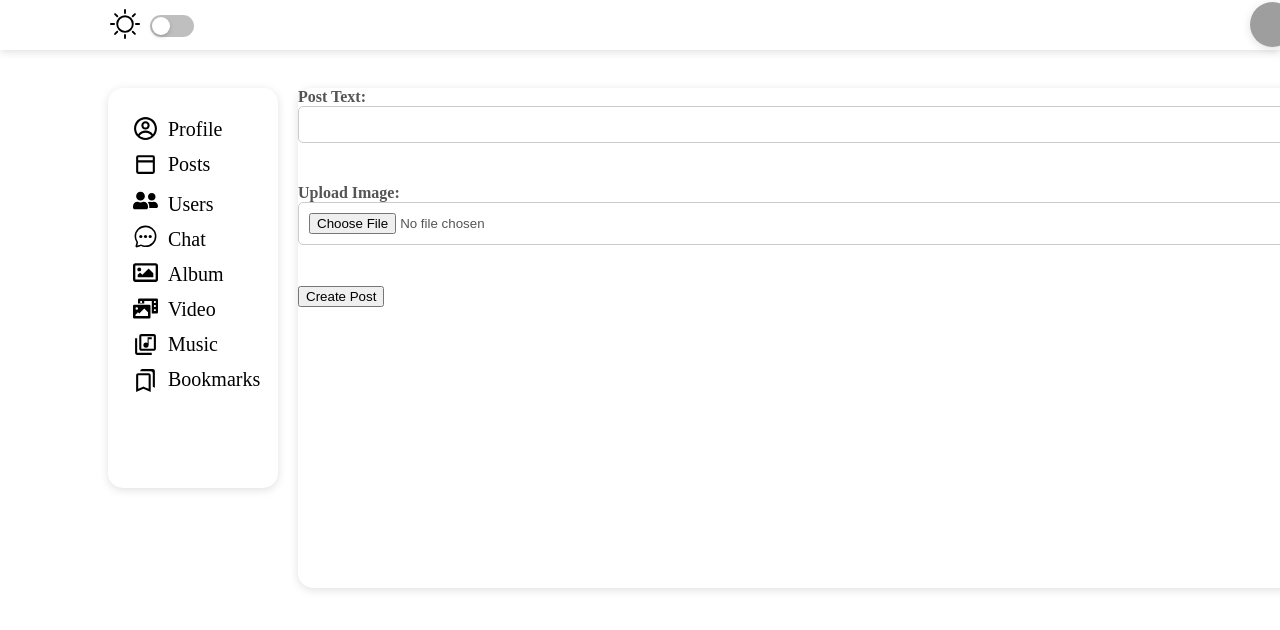
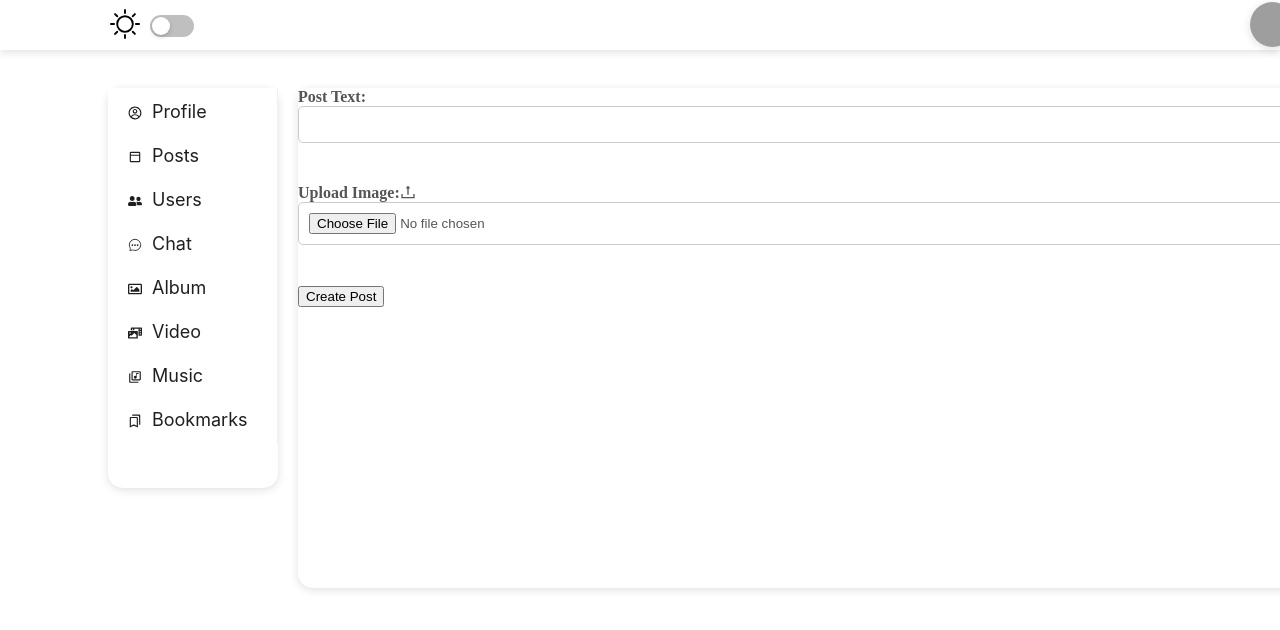
Before and after one commit to bibasss/media, a React (Vite) app in the folder TypeScript/: page /create_post in a window 1280 px wide. Shown: the top 630 px of the page. Built offline with nearby package versions, Linux system fonts and the light colour scheme; sample sign-in values are in the browser's storage; grey boxes are pictures that could not be loaded.

Commit message:
Перезаписан проект TypeScript

```diff
--- a/TypeScript/src/App.tsx
+++ b/TypeScript/src/App.tsx
@@ -12,7 +12,10 @@ import Register from './Componets/Auth/Register/Register.tsx'
 import CreatePost from './Componets/LOGIC/CreatePost.tsx'
 import Chat from './Componets/LOGIC/OpenChat/Chat.tsx'
 import CheckProfile from './Componets/LOGIC/CheckProfile/CheckProfile.tsx'
+import EditProfile from "./Componets/Profile/EditProfile.tsx";
 export const VITE_API_URL = `https://media-vcft.onrender.com`;
+export const citiesKazahstan = ["Astana", "Almaty", "Shymkent", "Qaraghandy", "Öskemen", "Aqtöbe", "Taraz", "Semey", "Pavlodar", "Türkistan", "Qyzylorda", "Oral", "Qostanay", "Petropavl", "Temirtaū", "Aqtaū", "Kökshetaū"];
+
 // delete my project
 //bibasss-projects/media-akxg
 const Bookmarks = React.lazy(() => import("./Componets/LOGIC/LeviBlock/LeviBlockComponents/Bookmarks/Bookmarks.tsx"));
@@ -67,6 +70,14 @@ export default function App() {
         <ProtectedLayout>
             <CheckProfile />
         </ProtectedLayout>
+      ),
+    },
+    {
+      path: "/edit_profile/:id",
+      element: (
+          <ProtectedLayout>
+            <EditProfile />
+          </ProtectedLayout>
       ),
     },
     {
--- a/TypeScript/src/Componets/Auth/Register/Register.tsx
+++ b/TypeScript/src/Componets/Auth/Register/Register.tsx
@@ -4,7 +4,7 @@ import { useState } from "react";
 import "./Register.css";
 import toast, { Toaster } from 'react-hot-toast';
 import axios from 'axios'
-import {VITE_API_URL} from "../../../App.tsx";
+import {VITE_API_URL, citiesKazahstan} from "../../../App.tsx";
 
 
 export default function Register(){
@@ -15,7 +15,6 @@ export default function Register(){
   const [image, setImage] = useState<File | null>(null);
   const [password, setPassword] = useState('');
   const [confirmPassword, setConfirmPassword] = useState('');
-  const citiesKazahstan = ["Astana", "Almaty", "Shymkent", "Qaraghandy", "Öskemen", "Aqtöbe", "Taraz", "Semey", "Pavlodar", "Türkistan", "Qyzylorda", "Oral", "Qostanay", "Petropavl", "Temirtaū", "Aqtaū", "Kökshetaū"];
   const [loading, setLoading] = useState(false);
   // const VITE_API_URL= `https://media-vcft.onrender.com`;
 
--- a/TypeScript/src/Componets/LOGIC/CreatePost.tsx
+++ b/TypeScript/src/Componets/LOGIC/CreatePost.tsx
@@ -4,6 +4,7 @@ import { checkToken } from "./api.tsx";
 import axios from "axios";
 import { UsePostStore } from '../Store/usePostStore/usePostStore.ts'
 import {VITE_API_URL} from "../../App.tsx";
+import { UploadOutlined } from '@ant-design/icons';
 
 export default function CreatePost() {
   const navigate = useNavigate();
@@ -82,7 +83,11 @@ export default function CreatePost() {
 
         <label>
           Upload Image:
-          <input type="file" accept="image/*" onChange={(e) => setImage(e.target.files?.[0] || null)} />
+          <UploadOutlined />
+          <input type="file" accept="image/*" onChange={(e) => setImage(e.target.files?.[0] || null)}>
+          </input>
+
+
         </label>
 
         <br /> <br />
--- a/TypeScript/src/Componets/LOGIC/LeviBlock/leviblock.css
+++ b/TypeScript/src/Componets/LOGIC/LeviBlock/leviblock.css
@@ -8,92 +8,9 @@
     background-color: white;
 }
 
-.profile_levi{
-    position: absolute;
-    margin: 30px 60px;
-    font-size: 20px;
+.LeviBlock_ItemesSIze{
+    font-size: 18px;
 }
-
-
-.Home_levi{
-    position: absolute;
-    margin: 65px 60px;
-    font-size: 20px;
+.LeviBlock_ItemesSIze a{
+    font-size: 18px;
 }
-
-.Friends_levi{
-    position: absolute;
-    margin: 105px 60px;
-    font-size: 20px;
-}
-
-.Chat_levi{
-    position: absolute;
-    margin: 140px 60px;
-    font-size: 20px;
-}
-.Album-levi{
-    position: absolute;
-    margin: 175px 60px;
-    font-size: 20px;
-}
-.Video_levi{
-    position: absolute;
-    margin: 210px 60px;
-    font-size: 20px;
-}
-.Music_levi{
-    position: absolute;
-    margin: 245px 60px;
-    font-size: 20px;
-}
-.Book-levi{
-    position: absolute;
-    margin: 280px 60px;
-    font-size: 20px;
-}
-
-
-
-.profile_profile_ico{
-    position: absolute;
-    margin: 28px 25px;
-    font-size: 25px;
-}
-.profile_posts_ico{
-    position: absolute;
-    margin: 64px 25px;
-    font-size: 25px;
-}
-.profile_friends_ico{
-    position: absolute;
-    margin: 100px 25px;
-    font-size: 25px;
-}
-
-.profile_chat_ico{
-    position: absolute;
-    margin: 136px 25px;
-    font-size: 25px;
-}
-.profile_image_ico{
-    position: absolute;
-    margin: 172px 25px;
-    font-size: 25px;
-}
-.profile_vieos_ico{
-    position: absolute;
-    margin: 208px 25px;
-    font-size: 25px;
-}
-.profile_music_ico{
-    position: absolute;
-    margin: 244px 25px;
-    font-size: 25px;
-}
-
-.profile_bookmarks_ico{
-    position: absolute;
-    margin: 280px 25px;
-    font-size: 25px;
-}
--- a/TypeScript/src/Componets/LOGIC/LeviBlock/leviblock.tsx
+++ b/TypeScript/src/Componets/LOGIC/LeviBlock/leviblock.tsx
@@ -1,66 +1,42 @@
-import { NavLink } from 'react-router-dom'
+import { NavLink } from 'react-router-dom';
 import "./leviblock.css";
 import { CgProfile } from "react-icons/cg";
 import { BiDockTop } from "react-icons/bi";
 import { IoChatbubbleEllipsesOutline } from "react-icons/io5";
-import { FaRegImage, FaPhotoVideo, FaUserFriends} from "react-icons/fa";
-import { MdOutlineLibraryMusic, MdOutlineBookmarks} from "react-icons/md";
+import { FaRegImage, FaPhotoVideo, FaUserFriends } from "react-icons/fa";
+import { MdOutlineLibraryMusic, MdOutlineBookmarks } from "react-icons/md";
+import type { GetProp, MenuProps } from 'antd';
+import { Menu } from 'antd';
+import { ReactNode } from 'react';
 
+type MenuItem = GetProp<MenuProps, 'items'>[number];
 
-export default function LeviBlock () {
+const menuLinks: { key: string, label: string, path: string, icon: ReactNode }[] = [
+  { key: 'profile', label: 'Profile', path: '/profile', icon: <CgProfile /> },
+  { key: 'posts', label: 'Posts', path: '/', icon: <BiDockTop /> },
+  { key: 'friends', label: 'Users', path: '/friends', icon: <FaUserFriends /> },
+  { key: 'chats', label: 'Chat', path: '/chats', icon: <IoChatbubbleEllipsesOutline /> },
+  { key: 'album', label: 'Album', path: '/Music', icon: <FaRegImage /> },
+  { key: 'video', label: 'Video', path: '/Music', icon: <FaPhotoVideo /> },
+  { key: 'music', label: 'Music', path: '/Music', icon: <MdOutlineLibraryMusic /> },
+  { key: 'bookmarks', label: 'Bookmarks', path: '/bookmarks', icon: <MdOutlineBookmarks /> }
+];
 
+export default function LeviBlock() {
+  const items: MenuItem[] = menuLinks.map(link => ({
+    key: link.key,
+    label: <NavLink to={link.path}>{link.label}</NavLink>,
+    icon: <div className = "LeviBlock_ItemesSIze">{link.icon}</div>
+  }));
 
   return (
-    <>
       <div className="LeviBlock">
-
-        <div className="profile_profile_ico"><CgProfile /></div>
-        <div className="profile_levi">
-          <NavLink to={"/profile"}>Profile</NavLink>
-        </div>
-
-        <div className="profile_posts_ico"><BiDockTop /></div>
-        <div className="Home_levi">
-          <NavLink to={"/"}>Posts</NavLink>
-        </div>
-
-        <div className="profile_friends_ico"><FaUserFriends /></div>
-        <div className="Friends_levi">
-          <NavLink to={"/friends"}>Users</NavLink>
-        </div>
-
-        <div className="profile_chat_ico"><IoChatbubbleEllipsesOutline /></div>
-        <div className="Chat_levi">
-          <NavLink to={"/chats"}>Chat</NavLink>
-        </div>
-
-        <div className="profile_image_ico"><FaRegImage /></div>
-        <div className="Album-levi">
-          <NavLink to={"/"}>Album</NavLink>
-        </div>
-
-        <div className="profile_vieos_ico"><FaPhotoVideo /></div>
-        <div className="Video_levi">
-          <NavLink to={"/"}>Video</NavLink>
-        </div>
-
-        <div className="profile_music_ico"><MdOutlineLibraryMusic /></div>
-        <div className="Music_levi">
-          <NavLink to={"/Music"}>Music</NavLink>
-        </div>
-
-        <div className="profile_bookmarks_ico"><MdOutlineBookmarks /></div>
-        <div className="Book-levi">
-          <NavLink to={"/bookmarks"}>Bookmarks</NavLink>
-        </div>
-
-        <div className="profile_bookmarks_ico"></div>
-        <div className="Book-levi">
-          <NavLink to={"/"}></NavLink>
-        </div>
-
-
+        <Menu
+            className = "LeviBlock_ItemesSIze"
+            style={{ width: 170}}
+            mode="vertical"
+            items={items}
+        />
       </div>
-    </>
-  )
+  );
 }
--- a/TypeScript/src/Componets/LOGIC/OpenChat/Chat.css
+++ b/TypeScript/src/Componets/LOGIC/OpenChat/Chat.css
@@ -98,7 +98,8 @@
 .message_interface_message2{
     position: relative;
     width: 550px;
-    height: 100px;
+    min-height: 100px;
+    max-height: 500px;
     margin-top: -15px;
 }
 
--- a/TypeScript/src/Componets/LOGIC/OpenChat/Chat.tsx
+++ b/TypeScript/src/Componets/LOGIC/OpenChat/Chat.tsx
@@ -62,7 +62,6 @@ export default function Chat() {
   useEffect(() => {
     if (!sender_id) return;
 
-    // const ws = new WebSocket("ws://localhost:5555");
     const ws = new WebSocket("wss://media-vcft.onrender.com");
 
     ws.onopen = () => {
@@ -141,7 +140,7 @@ export default function Chat() {
                   (messages.sender_id === sender_id && messages.getter_id === getter_id) ||
                   (messages.sender_id === getter_id && messages.getter_id === sender_id)
                 )
-                .length === 0 ? (
+                .length === 0 && messages.length ===0 ? (
                 <div className="no_message">No message</div>
               ) : (
                 DataMessages
--- /dev/null
+++ b/TypeScript/src/Componets/Profile/EditProfile.css
@@ -0,0 +1,61 @@
+.edit_profile_fisrt{
+    position: absolute;
+    margin: 80px 290px;
+    width: 750px;
+    height: 250px;
+    border-radius: 15px;
+    box-shadow:  rgba(99, 99, 99, 0.2) 0px 2px 8px 0px;
+    background-color: white;
+}
+
+.edit_profile_edit_ava{
+    position: absolute;
+    margin: 10px 50px;
+    border-radius: 100%;
+    width: 120px;
+    height: 120px;
+    object-fit: cover;
+    overflow: hidden;
+    box-shadow:  rgba(99, 99, 99, 0.2) 0px 2px 8px 0px;
+}
+.edit_profile_edit_name{
+    position: absolute;
+    margin: 20px 200px;
+    font-size: 20px;
+    width: 240px;
+    height: 33px;
+}
+
+.edit_profile_edit_textAboutMe{
+    position: absolute;
+    margin: 65px 200px;
+    font-size: 15px;
+    width: 240px;
+    height: 25px;
+}
+
+.edit_profile_edit_city{
+    position: absolute;
+    margin: 105px 200px;
+    font-size: 15px;
+    width: 240px;
+    height: 25px;
+}
+
+
+
+
+.edit_profile_edit_password{
+    position: absolute;
+    margin: 145px 200px;
+    font-size: 15px;
+    width: 150px;
+    height: 28px;
+}
+.edit_profile_edit_password_again{
+    position: absolute;
+    margin: 65px 190px;
+    font-size: 15px;
+    width: 200px;
+    height: 25px;
+}
--- /dev/null
+++ b/TypeScript/src/Componets/Profile/EditProfile.tsx
@@ -0,0 +1,53 @@
+import { useEffect, useState } from "react";
+import { checkToken } from "../LOGIC/api.tsx";
+import { useNavigate } from "react-router-dom";
+import "./EditProfile.css";
+import {Button, Segmented} from "antd";
+
+export default function EditProfile() {
+    const UserName = "Biba";
+
+    const navigate = useNavigate();
+    const [userAva, setUserAva] = useState("https://res.cloudinary.com/dm7cuhmda/image/upload/v1743782772/posts/iisbjwprc8uiajw2gvcv.jpg");
+    const [section, setSection] = useState("Profile custom");
+
+    useEffect(() => {
+        const user = JSON.parse(localStorage.getItem("user") as string);
+        const tokenStatus = checkToken();
+        if (!tokenStatus.valid) {
+            navigate("/login");
+        } else {
+            setUserAva(user.ava);
+        }
+    }, []);
+
+    return (
+        <div className="edit_profile_fisrt">
+            <Segmented
+                options={['Profile custom', 'Safety']}
+                block
+                value={section}
+                onChange={(val) => setSection(val as string)}
+            />
+
+            {section === "Profile custom" && (
+                <>
+                    <img src={userAva} alt="avatar" className="edit_profile_edit_ava" />
+                    <input className="edit_profile_edit_name" placeholder={`name: ${UserName}`} />
+                    <input className="edit_profile_edit_textAboutMe" placeholder="about: Nothing" />
+                    <input className="edit_profile_edit_city" placeholder="city: Almaty" />
+                    <Button className="edit_profile_edit_password">Edit</Button>
+                </>
+            )}
+
+            {section === "Safety" && (
+                <>
+                    Change password
+                    <input className="" placeholder="Old password" />
+                    <input className="" placeholder="New password" />
+                    <Button className="">Edit</Button>
+                </>
+            )}
+        </div>
+    );
+}
--- a/TypeScript/src/Componets/Profile/Profile.css
+++ b/TypeScript/src/Componets/Profile/Profile.css
@@ -17,8 +17,8 @@
     object-fit: cover;
     overflow: hidden;
     box-shadow:  rgba(99, 99, 99, 0.2) 0px 2px 8px 0px;
+}
 
-}
 .profile_user_edit_profile{
     position: absolute;
     margin: 28px 640px;
@@ -192,3 +192,15 @@
     margin: 10px 550px;
     font-size: 28px;
 }
+.profile_postPlace_whenNoPostIco{
+    position: absolute;
+    font-size: 130px;
+    margin: 120px 250px;
+}
+.profile_postPlace_whenNoPostText{
+    position: absolute;
+    margin: 270px 190px;
+    font-size: 24px;
+    width: 400px;
+
+}
```
Also changed, not shown: TypeScript/src/Componets/Auth/Login/Login.tsx (+14 -7 lines), TypeScript/src/Componets/Profile/Profile.tsx (+22 -14 lines), 1 other file (tests, documents, lock files or other folders).
